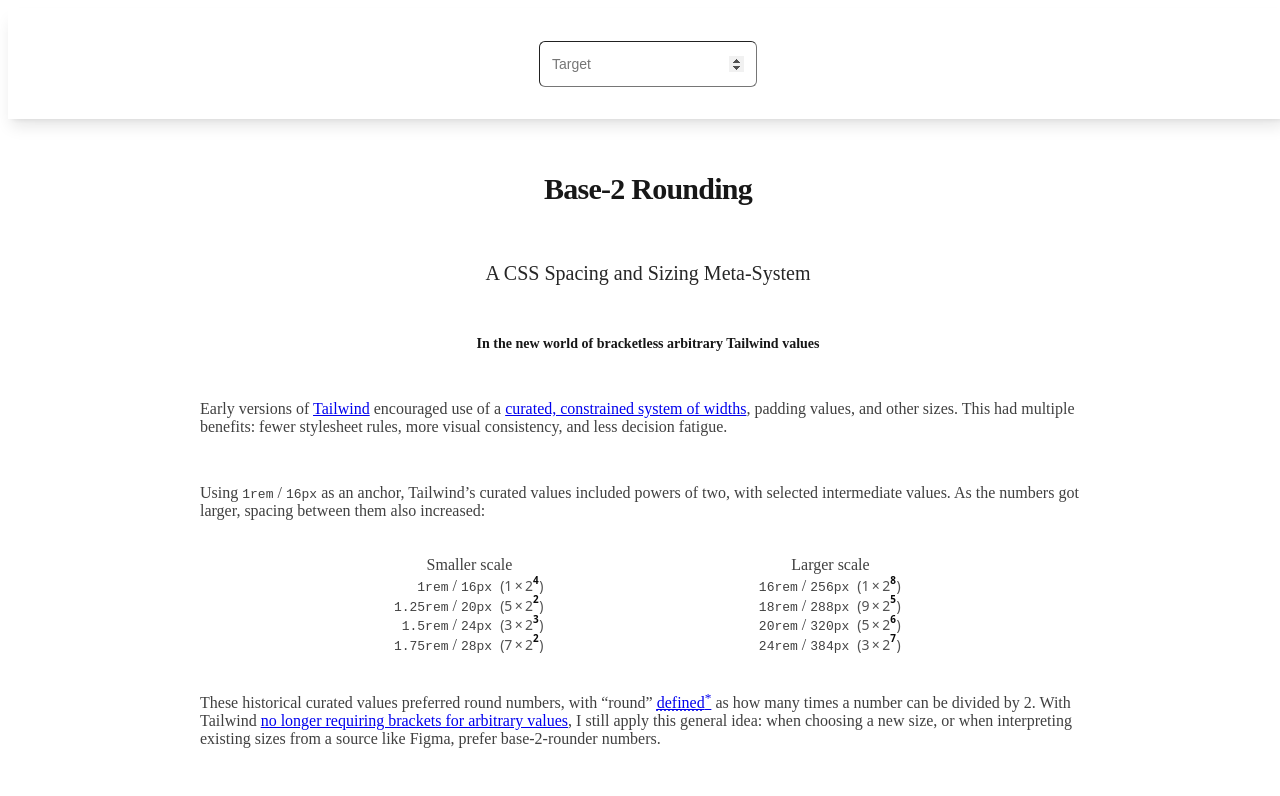
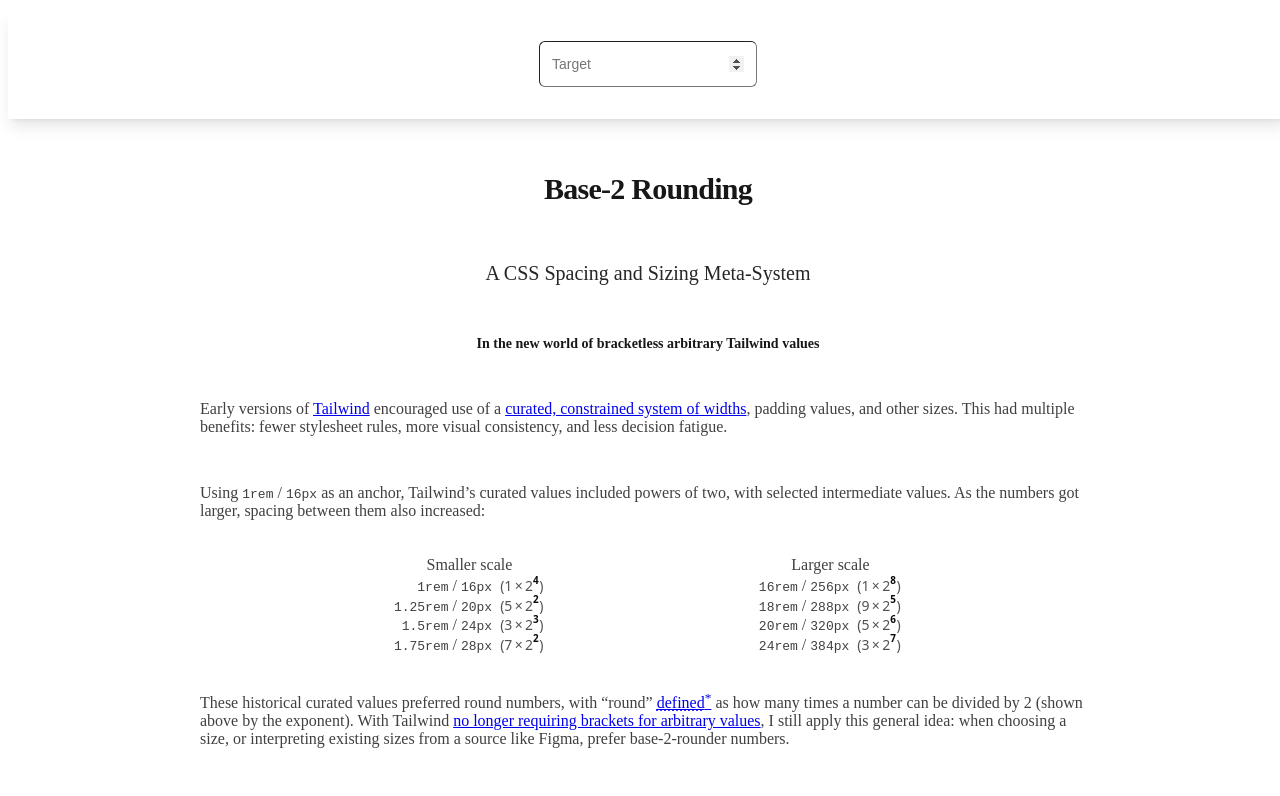
Before and after one commit to jfrancos/objectivelyround, a Svelte app: page / in a window 1280 px wide. Shown: the top 796 px of the page. Built offline with nearby package versions, Linux system fonts and the light colour scheme.

Commit message:
wording-wip

```diff
--- a/src/App.svelte
+++ b/src/App.svelte
@@ -213,14 +213,15 @@
         <a href="#note-base-2-round" id="ref-base-2-round">
           <span class="underline decoration-dotted">defined</span><sup>*</sup>
         </a>
-        as how many times a number can be divided by 2. With Tailwind
+        as how many times a number can be divided by 2 (shown above by the exponent).
+        With Tailwind
         <a
           rel="noreferrer"
           class="underline"
           target="_blank"
           href="https://x.com/adamwathan/status/1847360035548012856"
           >no longer requiring brackets for arbitrary values</a
-        >, I still apply this general idea: when choosing a new size, or when
+        >, I still apply this general idea: when choosing a size, or
         interpreting existing sizes from a source like Figma, prefer
         base-2-rounder numbers.
       </p>
```
